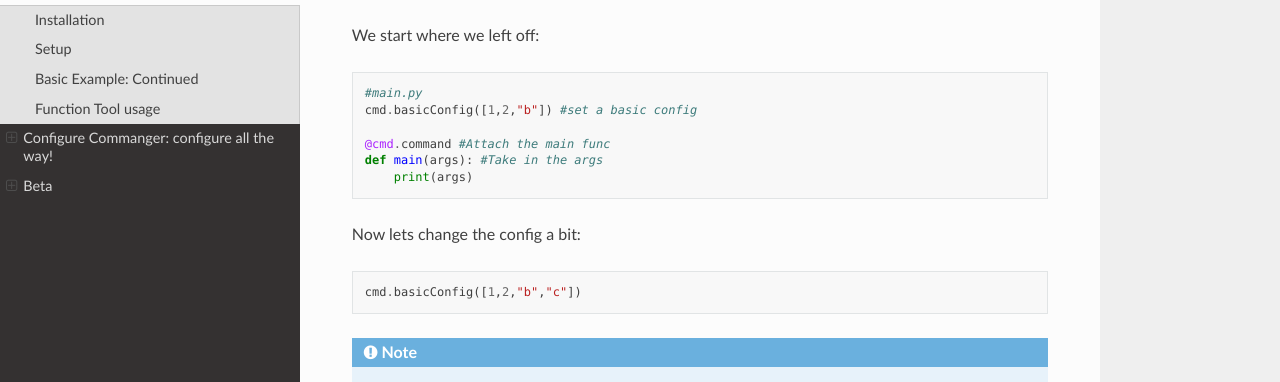
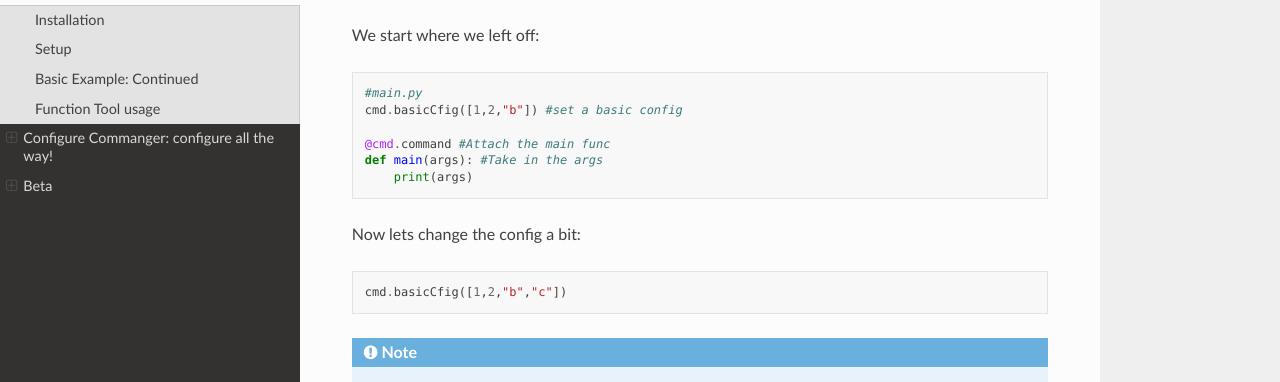
Before and after one commit to thatrandomperson5/commanger-docs, a Sphinx documentation site: the page built from docs/source/usage.rst, in a window 1280 px wide and 900 px high, scrolled down 615 px. Shown: the part 157-539 px from the top of the window. Built offline with Sphinx 7.4.7 and the Read the Docs theme 2.0.0, drawn with Linux system fonts in a browser that asks for light colours.

Commit message:
Update usage.rst

```diff
--- a/docs/source/usage.rst
+++ b/docs/source/usage.rst
@@ -42,7 +42,7 @@ We start where we left off:
 .. code:: python
 
     #main.py
-    cmd.basicConfig([1,2,"b"]) #set a basic config
+    cmd.basicCfig([1,2,"b"]) #set a basic config
 
     @cmd.command #Attach the main func
     def main(args): #Take in the args
@@ -54,7 +54,7 @@ Now lets change the config a bit:
 
 .. code:: python
 
- cmd.basicConfig([1,2,"b","c"])
+ cmd.basicCfig([1,2,"b","c"])
 
 
 ..
```
